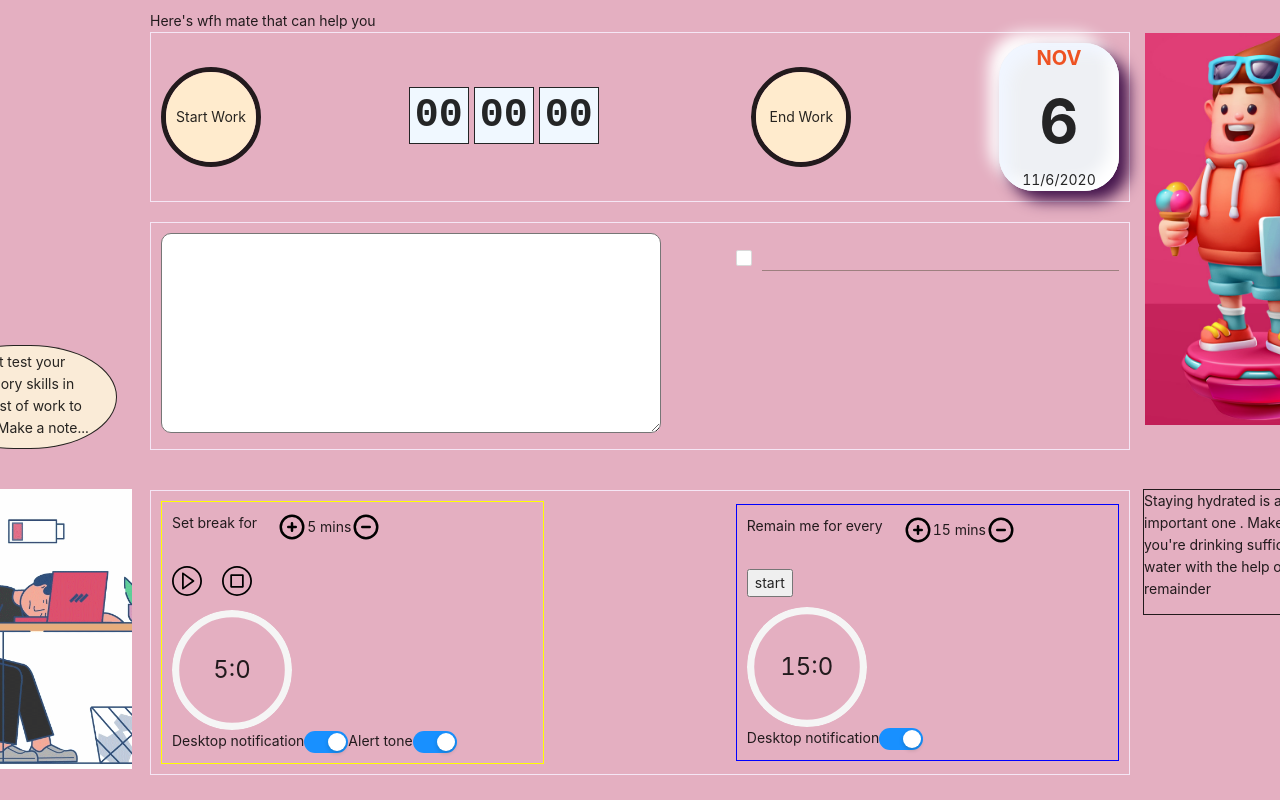
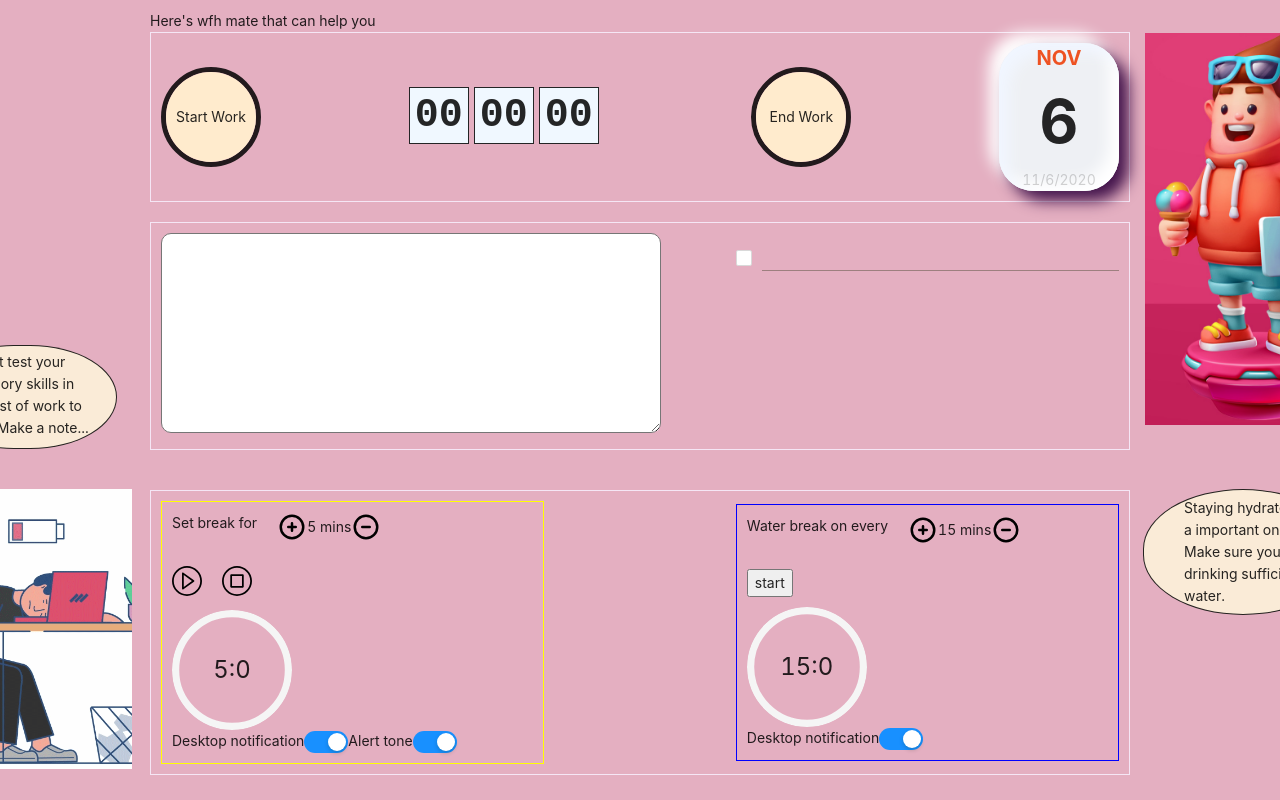
Before and after one commit to karthick3018/wfh-mate, a React (Create React App) app: page / in a window 1280 px wide. Shown: the top 800 px of the page. Built offline with nearby package versions, Linux system fonts and the light colour scheme.

Commit message:
water notifi text

```diff
--- a/src/components/calender/calender.css
+++ b/src/components/calender/calender.css
@@ -27,5 +27,6 @@
 }
 
 .formatted-date{
-  margin:0
+  margin:0;
+  opacity: 0.2;
 }
--- a/src/components/waterBreakTimer/index.js
+++ b/src/components/waterBreakTimer/index.js
@@ -66,10 +66,10 @@ const WaterBreakTimer = () => {
   return (
     <div className="water-break-wrapper">
         <div className="notify-text-water">
-          <p>Staying hydrated is a important one . Make sure you're drinking sufficient water with the help of this remainder</p>
+          <p className="notify-water-text">Staying hydrated is a important one . Make sure you're drinking sufficient water.</p>
         </div>
        <div className="set-water-break">
-        <p>Remain me for every </p>
+        <p>Water break on every </p>
         <div className="water-break-timer">
           <figure className="set-break-icon" onClick={handleIncrement}>
             <img src={PlusIcon} alt="play"/>
--- a/src/components/waterBreakTimer/waterBreak.css
+++ b/src/components/waterBreakTimer/waterBreak.css
@@ -29,4 +29,13 @@
     right: -225px;
     top: -16px;
     border: 1px solid;
+    border-radius: 100px/60px;
+    background: antiquewhite;
 }
+
+.notify-water-text{
+   width: 130px;
+   position: relative;
+   left: 40px;
+   top: 7px;
+}
```
